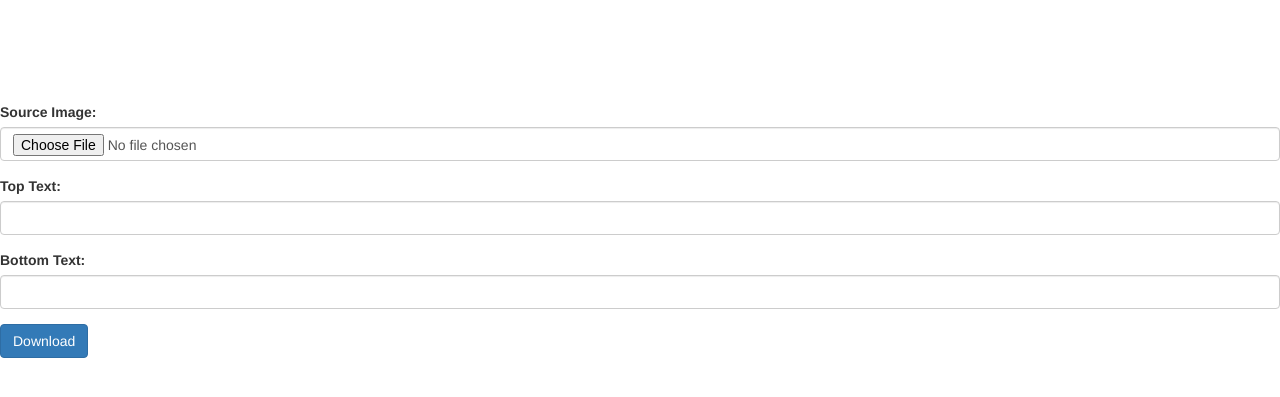
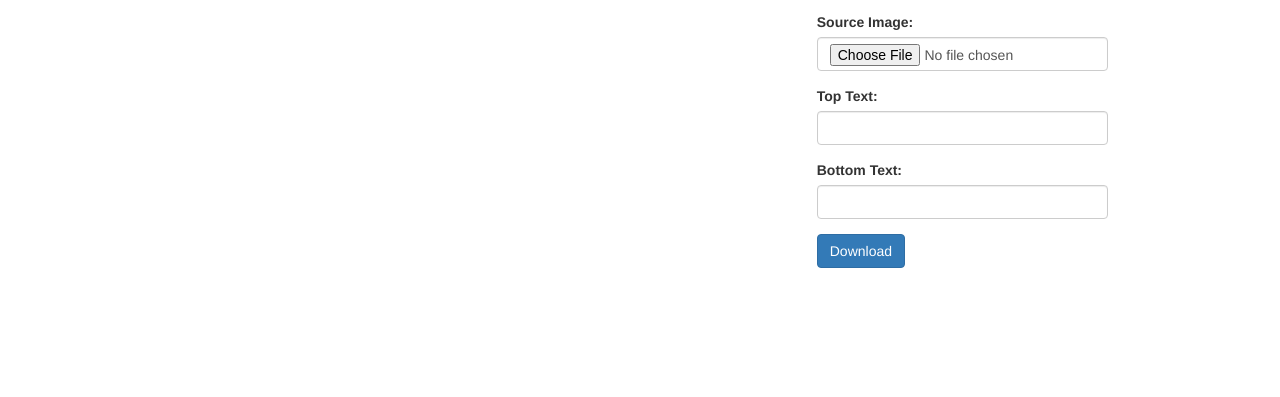
Before and after one commit to pszklanko/meme-creator, a website: page index.html in a window 1280 px wide. Shown: the part 53-450 px from the top of the page. Drawn offline with nearby package versions, Linux system fonts and the light colour scheme.

Commit message:
gitignore and basic body styles

```diff
--- a/index.html
+++ b/index.html
@@ -5,7 +5,9 @@
     <meta name="viewport" content="width=device-width, initial-scale=1.0">
     <meta http-equiv="X-UA-Compatible" content="ie=edge">
     <title>Meme Creator</title>
-    <link rel="stylesheet" href="https://maxcdn.bootstrapcdn.com/bootstrap/3.3.7/css/bootstrap.min.css" integrity="sha384-BVYiiSIFeK1dGmJRAkycuHAHRg32OmUcww7on3RYdg4Va+PmSTsz/K68vbdEjh4u" crossorigin="anonymous">
+    <link rel="stylesheet" href="https://maxcdn.bootstrapcdn.com/bootstrap/3.3.7/css/bootstrap.min.css"
+          integrity="sha384-BVYiiSIFeK1dGmJRAkycuHAHRg32OmUcww7on3RYdg4Va+PmSTsz/K68vbdEjh4u" crossorigin="anonymous">
+    <link rel="stylesheet" type="text/css" href="src/css/styles.css">
 </head>
 <body>
 <nav class="navbar navbar-inverse navbar-fixed-top">
--- a/src/css/styles.css
+++ b/src/css/styles.css
@@ -0,0 +1,9 @@
+body {
+    padding-top: 65px;
+}
+.body {
+    display: flex;
+    flex-direction: row;
+    flex-wrap: wrap;
+    justify-content: space-around;
+}
```
Also changed, not shown: 1 other file. Lines whose indentation alone changed are shown as unchanged.
